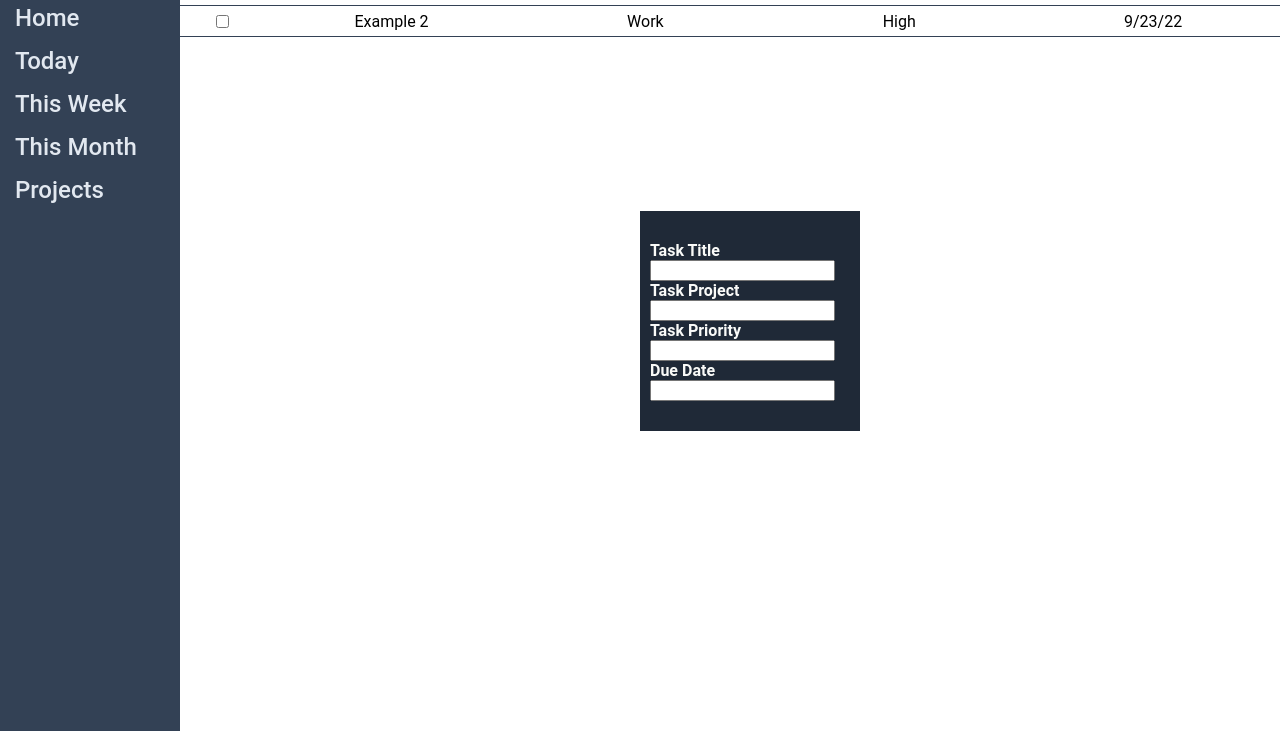
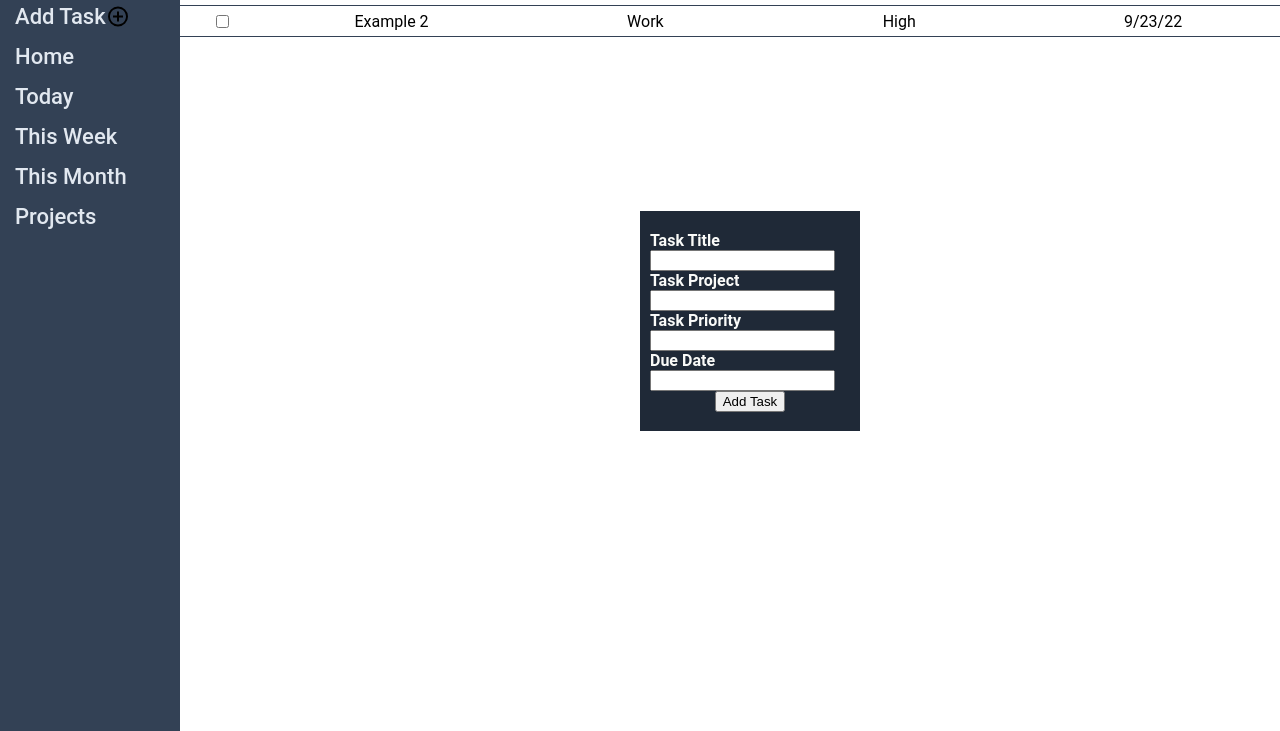
Before and after one commit to CraigYeoman/to-do-list-app, a website: page dist/index.html in a window 1280 px wide. Shown: the part 69-800 px from the top of the page. Drawn offline with Linux system fonts and the light colour scheme.

Commit message:
Adding modal

```diff
--- a/src/index.js
+++ b/src/index.js
@@ -12,6 +12,8 @@ let tasks = [{
     completion: false,
 }];
 
+
+const addTaskButton = document.getElementById('add-task-button')
 const containerTasks = document.getElementById('content');
 const taskTemplate = document.getElementById('tasks-template');
 
@@ -72,5 +74,6 @@ console.log('hellod');
 console.log(example.title);
 console.log(tasks);
 
+addTaskButton.addEventListener('click', addTask)
 
 render();
```
Also changed, not shown: dist/index.html, dist/style.css, dist/svg/plus-circle.svg (renamed from dist/svg/plus-circle-outline.svg).
